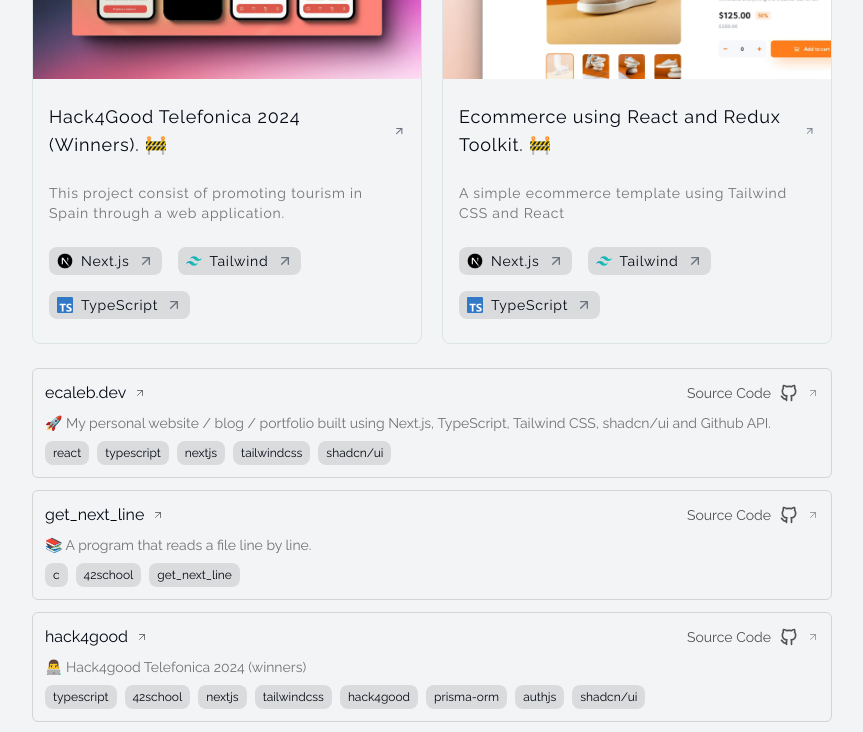
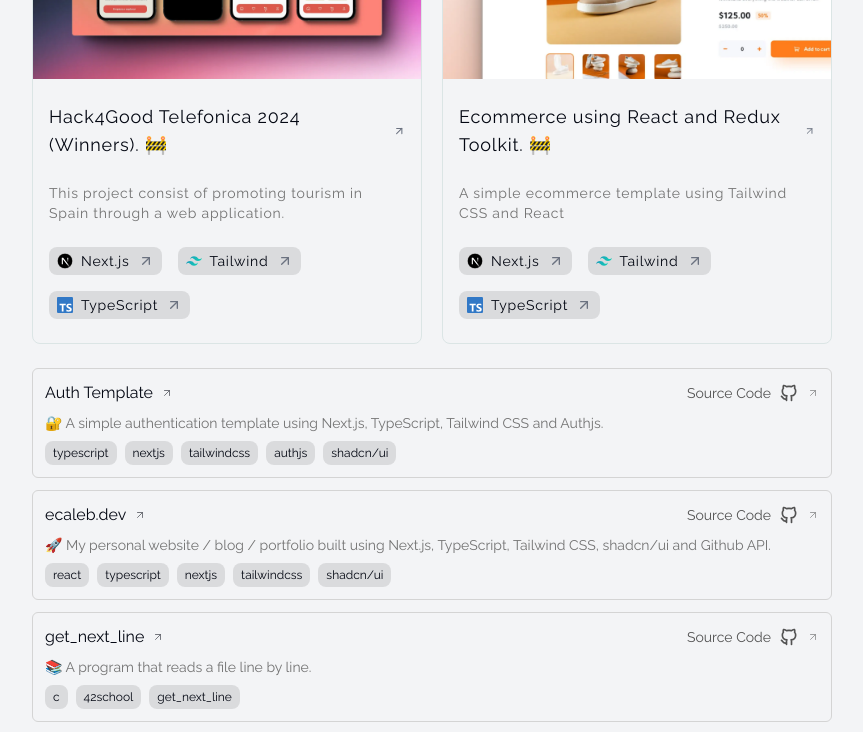
Before and after one commit to ecaleb97/ecaleb.dev, a Next.js app: page /projects in a window 1280 px wide. Shown: the part 461-1193 px from the top of the page, without its empty margins (208-1071 px from the left). Built offline with nearby package versions, Linux system fonts and the light colour scheme.

Commit message:
refactor: Update default-projects.tsx with new project information and descriptions

```diff
--- a/src/components/project/default-projects.tsx
+++ b/src/components/project/default-projects.tsx
@@ -4,6 +4,13 @@
 
 export function DefaultProjects() {
   const data: Array<GithubResultApi>  = [
+    {
+      name: 'Auth Template',
+      description: '🔐 A simple authentication template using Next.js, TypeScript, Tailwind CSS and Authjs.',
+      html_url: 'https://github.com/ecaleb97/auth-template',
+      homepage: 'https://ecaleb.dev',
+      topics: ['typescript', 'nextjs', 'tailwindcss', 'authjs', 'shadcn/ui'],
+    },
     {
       name: 'ecaleb.dev',
       description: '🚀 My personal website / blog / portfolio built using Next.js, TypeScript, Tailwind CSS, shadcn/ui and Github API.',
```
